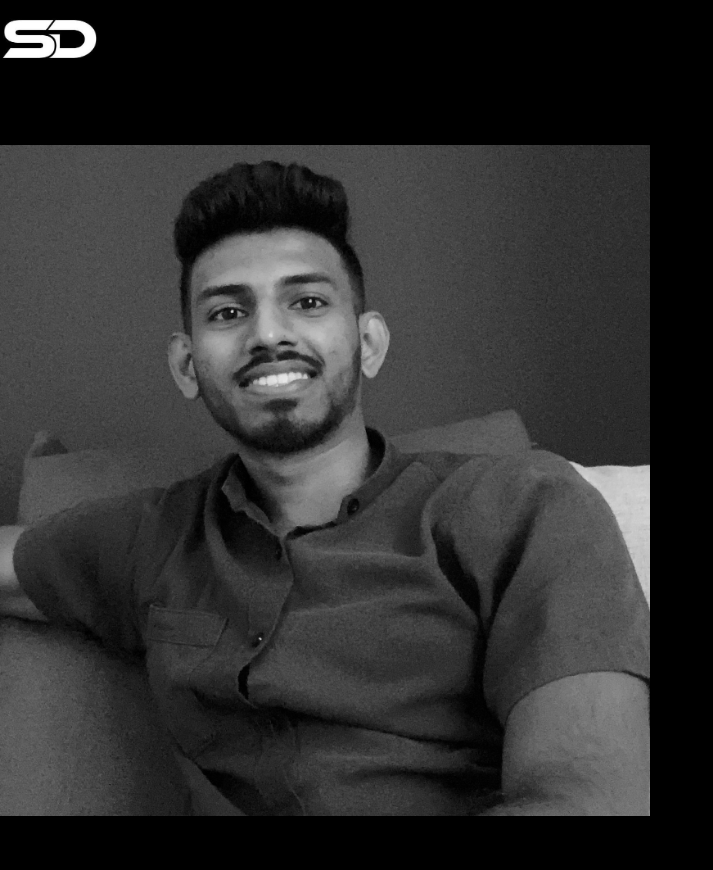
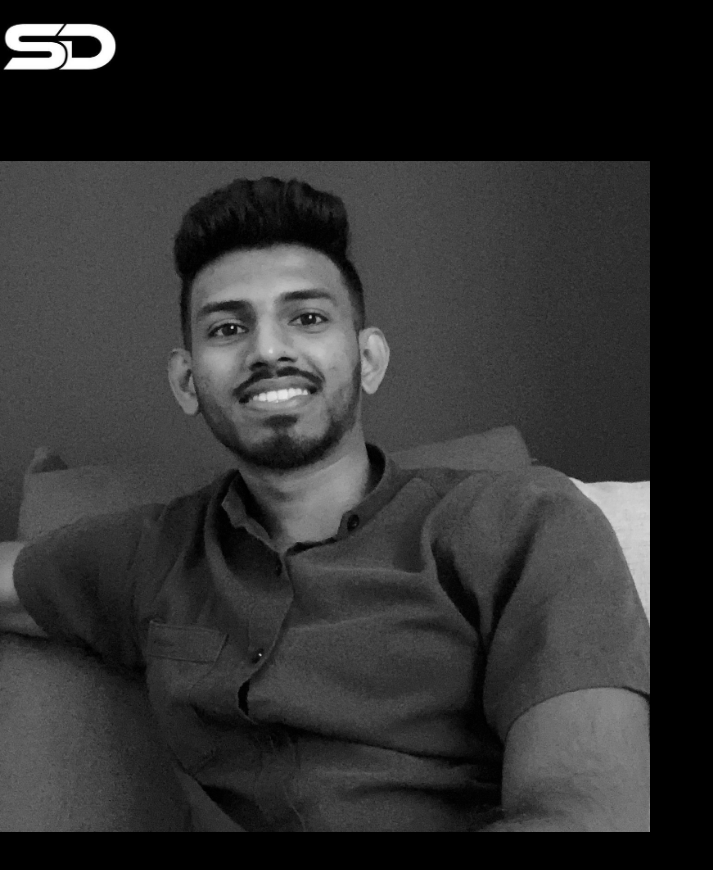
Before and after one commit to sasikad1/sasika-dilum, a React (Vite) app: page / in a window 1280 px wide. Shown: the top 870 px of the page, without its empty margins (0-713 px from the left). Built offline with nearby package versions, Linux system fonts and the light colour scheme.

Commit message:
logo change

```diff
--- a/src/componects/Navbar.jsx
+++ b/src/componects/Navbar.jsx
@@ -6,7 +6,7 @@ const Navbar = () => {
         <nav className="flex items-center justify-between py-6">
             <div className="flex flex-shrink-0 items-center">
                 <a href="/" aria-label="Home">
-                    <img src={logo} className="mx-2" width={100} height={33} alt="Logo"/>
+                    <img src={logo} className="mx-2" width={120} height={33} alt="Logo"/>
                 </a>
             </div>
             <div className="m-8 flex items-center justify-center gap-4 text-2xl">
```
